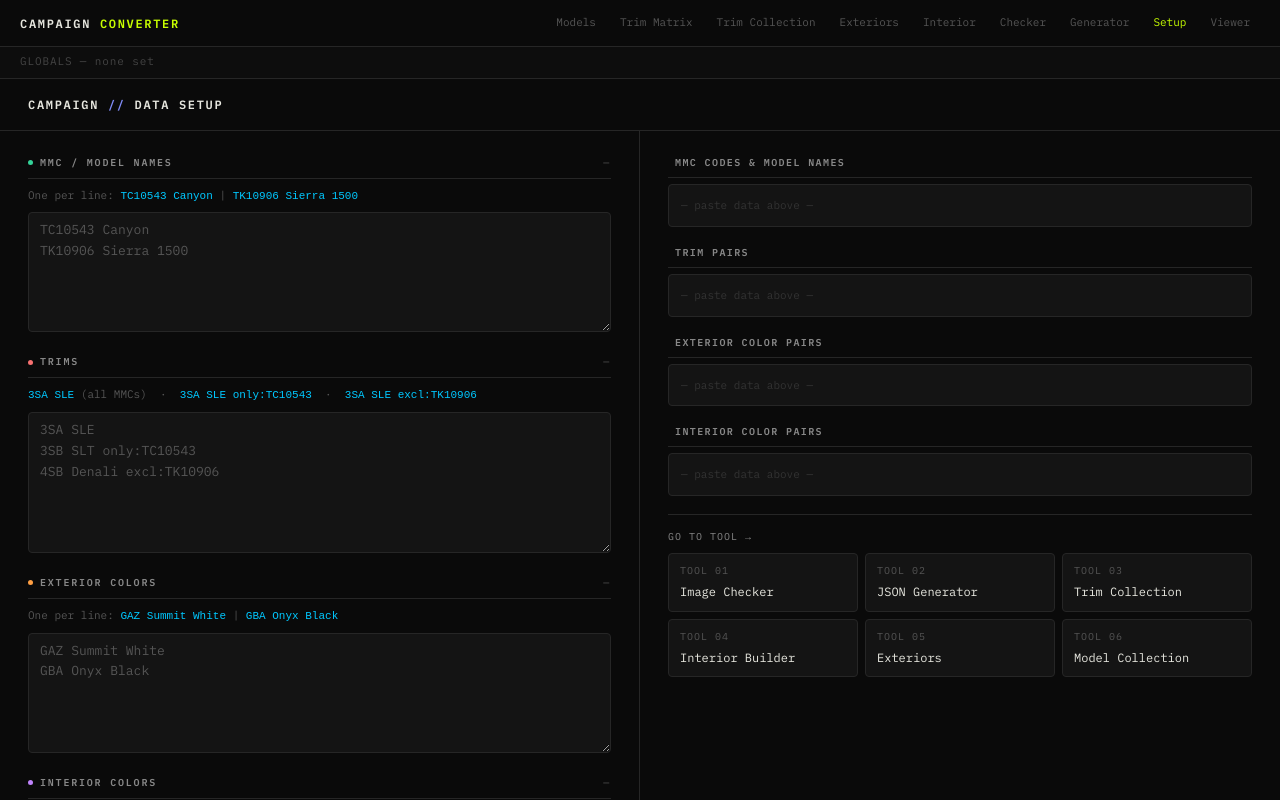
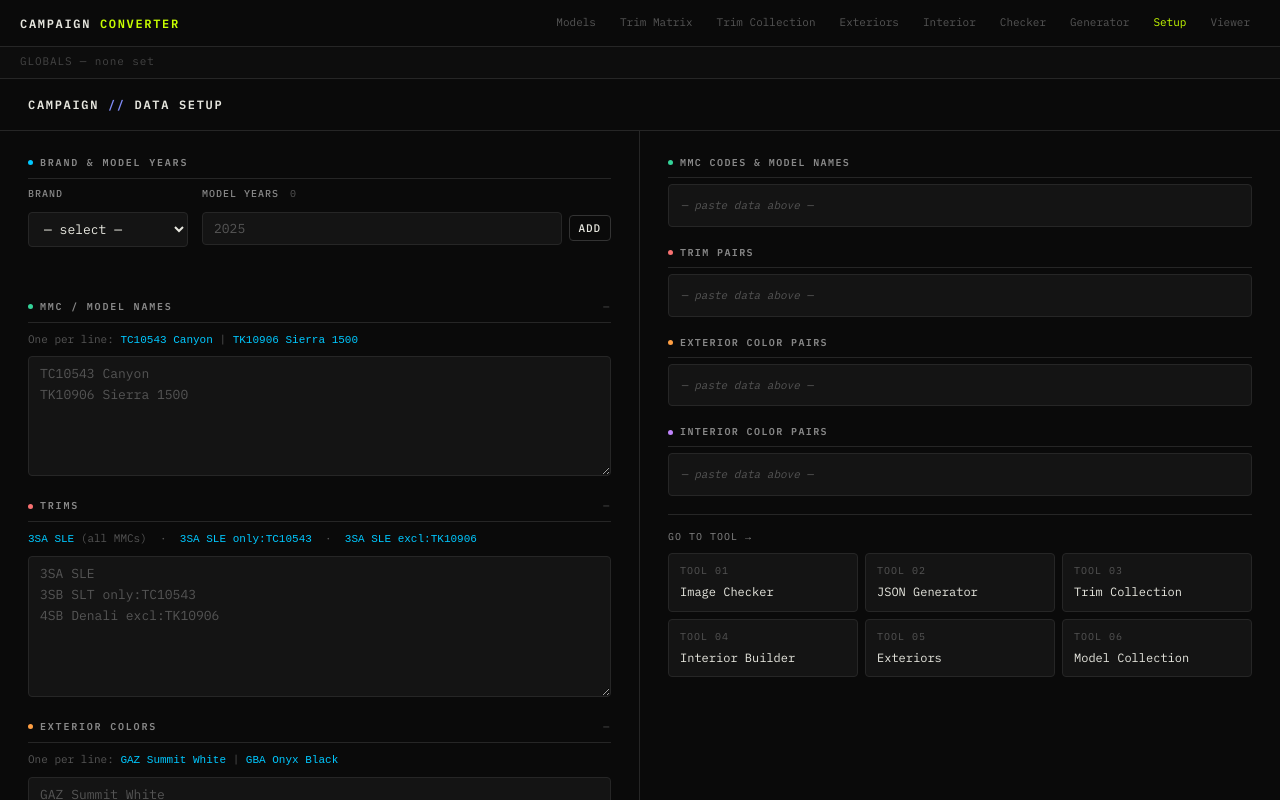
Before and after one commit to ivanparramartinez/campaign-converter, a Vue app: page /#/setup in a window 1280 px wide. Shown: the top 800 px of the page. Built offline with nearby package versions, Linux system fonts and the light colour scheme.

Commit message:
new features
added new features to setup. Fixed viewer

```diff
--- a/src/views/CampaignSetupView.vue
+++ b/src/views/CampaignSetupView.vue
@@ -5,16 +5,48 @@
     <div class="tool-header">
       <div class="logo">Campaign <span>//</span> Data Setup</div>
       <div class="header-chips">
-        <HeaderChip v-if="g.mmcs.length"         label="MMC"  :count="g.mmcs.length"         color="#34d399" />
-        <HeaderChip v-if="g.trimPairs.length"     label="TRIM" :count="g.trimPairs.length"     color="#f87171" />
-        <HeaderChip v-if="g.exteriorPairs.length" label="EXT"  :count="g.exteriorPairs.length" color="#ff9f43" />
-        <HeaderChip v-if="g.interiorPairs.length" label="INT"  :count="g.interiorPairs.length" color="#c084fc" />
+        <span v-if="g.brand"               class="hchip" style="background:rgba(0,200,255,0.08);border:1px solid rgba(0,200,255,0.28);color:var(--accent2)">{{ g.brand }}</span>
+        <span v-if="g.years.length"         class="hchip" style="background:rgba(0,200,255,0.06);border:1px solid rgba(0,200,255,0.2);color:var(--accent2)">{{ g.years.join(' · ') }}</span>
+        <span v-if="g.mmcs.length"          class="hchip" style="background:rgba(52,211,153,0.08);border:1px solid rgba(52,211,153,0.28);color:#34d399">MMC <b>{{ g.mmcs.length }}</b></span>
+        <span v-if="g.trimPairs.length"     class="hchip" style="background:rgba(248,113,113,0.08);border:1px solid rgba(248,113,113,0.28);color:#f87171">TRIM <b>{{ g.trimPairs.length }}</b></span>
+        <span v-if="g.exteriorPairs.length" class="hchip" style="background:rgba(255,159,67,0.08);border:1px solid rgba(255,159,67,0.28);color:#ff9f43">EXT <b>{{ g.exteriorPairs.length }}</b></span>
+        <span v-if="g.interiorPairs.length" class="hchip" style="background:rgba(192,132,252,0.08);border:1px solid rgba(192,132,252,0.28);color:#c084fc">INT <b>{{ g.interiorPairs.length }}</b></span>
       </div>
     </div>
 
     <div class="layout">
       <!-- LEFT: INPUT -->
       <div class="left-col">
+
+        <!-- BRAND + YEARS -->
+        <div class="section">
+          <div class="section-title">
+            <span class="dot" style="background:var(--accent2)"></span>
+            Brand &amp; Model Years
+          </div>
+          <div class="brand-years-row">
+            <div class="brand-group">
+              <label>Brand</label>
+              <select v-model="brand">
+                <option value="">— select —</option>
+                <option>GMC</option>
+                <option>Chevrolet</option>
+                <option>Buick</option>
+                <option>Cadillac</option>
+              </select>
+            </div>
+            <div class="years-group">
+              <label>Model Years <span class="cnt-inline">{{ years.length }}</span></label>
+              <div class="input-row">
+                <input v-model="yearInput" placeholder="2025" @keydown.enter="addYear" />
+                <button class="btn btn-sm" @click="addYear">Add</button>
+              </div>
+              <div class="tag-list" style="margin-top:6px">
+                <span class="tag" v-for="(y,i) in years" :key="y">{{ y }}<span class="del" @click="years.splice(i,1)">×</span></span>
+              </div>
+            </div>
+          </div>
+        </div>
 
         <!-- MMC -->
         <div class="section">
@@ -25,7 +57,7 @@
             <span class="cnt" v-else>—</span>
           </div>
           <div class="hint">One per line: <code>TC10543 Canyon</code> | <code>TK10906 Sierra 1500</code></div>
-          <textarea v-model="rawMmc" rows="5" placeholder="TC10543 Canyon&#10;TK10906 Sierra 1500" @input="updatePreview('mmc')" />
+          <textarea v-model="rawMmc" rows="5" placeholder="TC10543 Canyon&#10;TK10906 Sierra 1500" />
         </div>
 
         <!-- TRIM -->
@@ -81,10 +113,48 @@
 
       <!-- RIGHT: PREVIEW -->
       <div class="right-col">
-        <PreviewBox label="MMC codes & model names" color="#34d399" :items="mmcPairs.map(p => `${p.mmc} → ${p.name}`)" />
-        <PreviewBox label="Trim pairs" color="#f87171" :items="trimPairsLocal.map(p => `${p.trim} → ${p.text}${p.filterMode !== 'all' ? ` [${p.filterMode}: ${p.filterMMCs.join(',')}]` : ''}`)" />
-        <PreviewBox label="Exterior color pairs" color="#ff9f43" :items="extPairs.map(p => `${p.code} → ${p.name}`)" />
-        <PreviewBox label="Interior color pairs" color="#c084fc" :items="intPairs.map(p => `${p.code} → ${p.text}`)" />
+        <!-- MMC preview -->
+        <div class="prev-section">
+          <div class="prev-title"><span class="dot" style="background:#34d399"></span>MMC codes &amp; model names</div>
+          <div class="prev-box">
+            <div v-if="!mmcPairs.length" class="prev-empty">— paste data above —</div>
+            <div v-else class="tag-row">
+              <span v-for="p in mmcPairs" :key="p.mmc" class="ptag ptag-mmc">{{ p.mmc }} → {{ p.name }}</span>
+            </div>
+          </div>
+        </div>
+        <!-- Trim preview -->
+        <div class="prev-section">
+          <div class="prev-title"><span class="dot" style="background:#f87171"></span>Trim pairs</div>
+          <div class="prev-box">
+            <div v-if="!trimPairsLocal.length" class="prev-empty">— paste data above —</div>
+            <div v-else class="tag-row">
+              <span v-for="p in trimPairsLocal" :key="p.trim+p.text" class="ptag ptag-trim">
+                {{ p.trim }} → {{ p.text }}<template v-if="p.filterMode !== 'all'"> [{{ p.filterMode }}: {{ p.filterMMCs.join(',') }}]</template>
+              </span>
+            </div>
+          </div>
+        </div>
+        <!-- Exterior preview -->
+        <div class="prev-section">
+          <div class="prev-title"><span class="dot" style="background:#ff9f43"></span>Exterior color pairs</div>
+          <div class="prev-box">
+            <div v-if="!extPairs.length" class="prev-empty">— paste data above —</div>
+            <div v-else class="tag-row">
+              <span v-for="p in extPairs" :key="p.code" class="ptag ptag-ext">{{ p.code }} → {{ p.name }}</span>
+            </div>
+          </div>
+        </div>
+        <!-- Interior preview -->
+        <div class="prev-section">
+          <div class="prev-title"><span class="dot" style="background:#c084fc"></span>Interior color pairs</div>
+          <div class="prev-box">
+            <div v-if="!intPairs.length" class="prev-empty">— paste data above —</div>
+            <div v-else class="tag-row">
+              <span v-for="p in intPairs" :key="p.code" class="ptag ptag-int">{{ p.code }} → {{ p.text }}</span>
+            </div>
+          </div>
+        </div>
 
         <div class="tool-links-section">
           <div class="tl-label">Go to tool →</div>
@@ -155,6 +225,17 @@
 import { useGlobalsStore } from '../stores/globals.js'
 
 const g = useGlobalsStore()
+
+// Brand + years
+const brand     = ref(g.brand || '')
+const years     = ref(g.years.length ? [...g.years] : [])
+const yearInput = ref('')
+
+function addYear() {
+  const vals = yearInput.value.split(/[,\s]+/).map(s => s.trim()).filter(Boolean)
+  vals.forEach(v => { if (!years.value.includes(v)) years.value.push(v) })
+  yearInput.value = ''
+}
 
 // Raw textarea state
 const rawMmc  = ref('')
@@ -229,24 +310,37 @@
 // ── Actions ───────────────────────────────────────────────────────────────────
 
 function loadAll() {
+  // Brand & years
+  if (brand.value) g.setBrand(brand.value)
+  g.years = years.value.length ? [...years.value] : g.years
+
+  // MMC + nameplates derived from model names
   const mmcMap = {}
   mmcPairs.value.forEach(p => { mmcMap[p.mmc] = p.name })
   g.setMMCs(mmcPairs.value.map(p => p.mmc), mmcMap)
+
+  // Nameplates = unique model names from MMC map
+  const derivedNameplates = [...new Set(Object.values(mmcMap))]
+  if (derivedNameplates.length) g.nameplates = derivedNameplates
+
   g.setTrimPairs(trimPairsLocal.value)
   g.setExteriorPairs(extPairs.value)
   g.setInteriorPairs(intPairs.value)
 
   const parts = []
-  if (mmcPairs.value.length)     parts.push(`${mmcPairs.value.length} MMCs`)
-  if (trimPairsLocal.value.length) parts.push(`${trimPairsLocal.value.length} trims`)
-  if (extPairs.value.length)     parts.push(`${extPairs.value.length} ext colors`)
-  if (intPairs.value.length)     parts.push(`${intPairs.value.length} int colors`)
+  if (brand.value)                  parts.push(brand.value)
+  if (years.value.length)           parts.push(`${years.value.length} years`)
+  if (mmcPairs.value.length)        parts.push(`${mmcPairs.value.length} MMCs`)
+  if (trimPairsLocal.value.length)  parts.push(`${trimPairsLocal.value.length} trims`)
+  if (extPairs.value.length)        parts.push(`${extPairs.value.length} ext`)
+  if (intPairs.value.length)        parts.push(`${intPairs.value.length} int`)
 
   if (!parts.length) { showStatus('Paste at least one section of data first.', 'warn'); return }
   showStatus(`✓ ${parts.join(' · ')} loaded into all tools`, 'ok')
 }
 
 function clearAll() {
+  brand.value = ''; years.value = []; yearInput.value = ''
   rawMmc.value = rawTrim.value = rawExt.value = rawInt.value = ''
   g.clearAll()
   showStatus('All data cleared.', 'warn')
@@ -262,6 +356,8 @@
 // ── Restore textareas from store on mount ─────────────────────────────────────
 
 onMounted(() => {
+  if (g.brand) brand.value = g.brand
+  if (g.years.length) years.value = [...g.years]
   if (Object.keys(g.mmcModelMap).length)
     rawMmc.value = Object.entries(g.mmcModelMap).map(([mmc, name]) => `${mmc} ${name}`).join('\n')
   if (g.trimPairs.length)
@@ -277,43 +373,6 @@
     rawInt.value = g.interiorPairs.map(p => `${p.code}\t${p.text}`).join('\n')
 })
 
-// ── Header chip component inline ──────────────────────────────────────────────
-const HeaderChip = {
-  props: ['label','count','color'],
-  setup(props) {
-    const style = computed(() => {
-      const h = props.color.replace('#','')
-      const r = parseInt(h.slice(0,2),16), gg = parseInt(h.slice(2,4),16), b = parseInt(h.slice(4,6),16)
-      return { background:`rgba(${r},${gg},${b},0.08)`, border:`1px solid rgba(${r},${gg},${b},0.28)`, color: props.color }
-    })
-    return { style }
-  },
-  template: `<span class="hchip" :style="style">{{ label }} <b>{{ count }}</b></span>`
-}
-
-// ── PreviewBox component inline ───────────────────────────────────────────────
-const PreviewBox = {
-  props: ['label','color','items'],
-  setup(props) {
-    const style = computed(() => {
-      const h = props.color.replace('#','')
-      const r = parseInt(h.slice(0,2),16), gg = parseInt(h.slice(2,4),16), b = parseInt(h.slice(4,6),16)
-      return { background:`rgba(${r},${gg},${b},0.07)`, border:`1px solid rgba(${r},${gg},${b},0.28)`, color: props.color }
-    })
-    const dotStyle = computed(() => ({ background: props.color }))
-    return { style, dotStyle }
-  },
-  template: `
-    <div class="prev-section">
-      <div class="prev-title"><span class="dot" :style="dotStyle"></span>{{ label }}</div>
-      <div class="prev-box">
-        <div v-if="!items.length" class="prev-empty">— paste data above —</div>
-        <div v-else class="tag-row">
-          <span v-for="item in items" :key="item" class="ptag" :style="style">{{ item }}</span>
-        </div>
-      </div>
-    </div>`
-}
 
 // ── MERGE ─────────────────────────────────────────────────────────────────────
 
@@ -458,6 +517,12 @@
 .right-col { padding: 24px 28px; overflow-y: auto; display: flex; flex-direction: column; gap: 18px; }
 
 .section { display: flex; flex-direction: column; gap: 7px; }
+.brand-years-row { display: grid; grid-template-columns: 160px 1fr; gap: 14px; align-items: start; }
+.brand-group, .years-group { display: flex; flex-direction: column; gap: 6px; }
+.brand-group label, .years-group label { font-size: 10px; font-family: var(--mono); letter-spacing: 0.1em; text-transform: uppercase; color: var(--muted2); }
+.cnt-inline { font-weight: 400; color: var(--muted); margin-left: 4px; }
+.input-row { display: flex; gap: 7px; align-items: center; }
+.input-row input { flex: 1; }
 .section-title { font-family: var(--mono); font-size: 10px; font-weight: 600; letter-spacing: 0.18em; text-transform: uppercase; color: var(--muted2); padding-bottom: 7px; border-bottom: 1px solid var(--border); display: flex; align-items: center; gap: 7px; }
 .dot { display: inline-block; width: 5px; height: 5px; border-radius: 50%; flex-shrink: 0; }
 .cnt { margin-left: auto; font-weight: 400; color: var(--muted); }
@@ -469,12 +534,16 @@
 .status-msg.warn { color: var(--warning); }
 
 /* Preview */
-:deep(.prev-section) { display: flex; flex-direction: column; gap: 6px; }
-:deep(.prev-title) { font-family: var(--mono); font-size: 10px; font-weight: 600; letter-spacing: 0.14em; text-transform: uppercase; color: var(--muted2); padding-bottom: 6px; border-bottom: 1px solid var(--border); display: flex; align-items: center; gap: 7px; }
-:deep(.prev-box) { background: var(--surface); border: 1px solid var(--border); border-radius: 4px; padding: 10px 12px; font-family: var(--mono); font-size: 11px; line-height: 1.9; color: var(--muted2); max-height: 150px; overflow-y: auto; }
-:deep(.prev-empty) { color: #333; }
-:deep(.tag-row) { display: flex; flex-wrap: wrap; gap: 5px; }
-:deep(.ptag) { font-family: var(--mono); font-size: 11px; border-radius: 3px; padding: 2px 8px; }
+.prev-section { display: flex; flex-direction: column; gap: 6px; }
+.prev-title { font-family: var(--mono); font-size: 10px; font-weight: 600; letter-spacing: 0.14em; text-transform: uppercase; color: var(--muted2); padding-bottom: 6px; border-bottom: 1px solid var(--border); display: flex; align-items: center; gap: 7px; }
+.prev-box { background: var(--surface); border: 1px solid var(--border); border-radius: 4px; padding: 10px 12px; font-family: var(--mono); font-size: 11px; line-height: 1.9; color: var(--muted2); max-height: 150px; overflow-y: auto; }
+.prev-empty { color: var(--muted); font-style: italic; }
+.tag-row { display: flex; flex-wrap: wrap; gap: 5px; }
+.ptag { font-family: var(--mono); font-size: 11px; border-radius: 3px; padding: 2px 8px; }
+.ptag-mmc  { background: rgba(52,211,153,0.08);  border: 1px solid rgba(52,211,153,0.25);  color: #34d399; }
+.ptag-trim { background: rgba(248,113,113,0.08); border: 1px solid rgba(248,113,113,0.25); color: #f87171; }
+.ptag-ext  { background: rgba(255,159,67,0.08);  border: 1px solid rgba(255,159,67,0.25);  color: #ff9f43; }
+.ptag-int  { background: rgba(192,132,252,0.08); border: 1px solid rgba(192,132,252,0.25); color: #c084fc; }
 
 /* Tool links */
 .tool-links-section { border-top: 1px solid var(--border); padding-top: 14px; }
--- a/src/views/ExteriorsView.vue
+++ b/src/views/ExteriorsView.vue
@@ -93,6 +93,7 @@
           </div>
           <div class="copy-row">
             <button class="btn btn-sm" @click="doCopy">⎘ Copy</button>
+            <button class="btn btn-sm" @click="doCopyFlat">⎘ No brackets</button>
             <button class="btn btn-sm" @click="downloadOutput">↓ JSON</button>
           </div>
         </div>
@@ -111,7 +112,7 @@
   g, brand, years, yearInput, addYears, removeYear,
   existingJson, existingStatus, existingStatusClass, existingKeys,
   generated, currentView, visibleItems, newCount, dupCount, hasDiff,
-  loadExisting, clearExisting, copyOutput,
+  loadExisting, clearExisting, copyOutput, copyFlat,
 } = useCollector()
 
 const nameplates = ref(g.nameplates.length ? [...g.nameplates] : [])
@@ -195,6 +196,7 @@
 })
 
 async function doCopy() { if (generated.value) await copyOutput(visibleItems.value) }
+async function doCopyFlat() { if (generated.value) await copyFlat(visibleItems.value) }
 function downloadOutput() {
   if (!generated.value) return
   const items = visibleItems.value.map(({ _isDup, ...r }) => r)
--- a/src/views/InteriorView.vue
+++ b/src/views/InteriorView.vue
@@ -94,6 +94,7 @@
           </div>
           <div class="copy-row">
             <button class="btn btn-sm" @click="doCopy">⎘ Copy</button>
+            <button class="btn btn-sm" @click="doCopyFlat">⎘ No brackets</button>
             <button class="btn btn-sm" @click="downloadOutput">↓ JSON</button>
           </div>
         </div>
@@ -112,7 +113,7 @@
   g, brand, years, yearInput, addYears, removeYear,
   existingJson, existingStatus, existingStatusClass, existingKeys,
   generated, currentView, visibleItems, newCount, dupCount, hasDiff,
-  loadExisting, clearExisting, copyOutput,
+  loadExisting, clearExisting, copyOutput, copyFlat,
 } = useCollector()
 
 const nameplates = ref(g.nameplates.length ? [...g.nameplates] : [])
@@ -196,6 +197,7 @@
 })
 
 async function doCopy() { if (generated.value) await copyOutput(visibleItems.value) }
+async function doCopyFlat() { if (generated.value) await copyFlat(visibleItems.value) }
 
 function downloadOutput() {
   if (!generated.value) return
--- a/src/views/ModelsView.vue
+++ b/src/views/ModelsView.vue
@@ -80,6 +80,7 @@
           </div>
           <div class="copy-row">
             <button class="btn btn-sm" @click="doCopy">⎘ Copy</button>
+            <button class="btn btn-sm" @click="doCopyFlat">⎘ No brackets</button>
             <button class="btn btn-sm" @click="downloadOutput">↓ JSON</button>
           </div>
         </div>
@@ -98,7 +99,7 @@
   g, brand, years, yearInput, addYears, removeYear,
   existingJson, existingStatus, existingStatusClass, existingKeys,
   generated, currentView, visibleItems, newCount, dupCount, hasDiff,
-  loadExisting, clearExisting, copyOutput,
+  loadExisting, clearExisting, copyOutput, copyFlat,
 } = useCollector()
 
 const pairs     = ref([])
@@ -178,6 +179,7 @@
 })
 
 async function doCopy() { if (generated.value) await copyOutput(visibleItems.value) }
+async function doCopyFlat() { if (generated.value) await copyFlat(visibleItems.value) }
 function downloadOutput() {
   if (!generated.value) return
   const items = visibleItems.value.map(({ _isDup, ...r }) => r)
```
Also changed, not shown: src/composables/useCollector.js (+11 -2 lines), src/views/TrimCollectionView.vue (+6 -2 lines).
